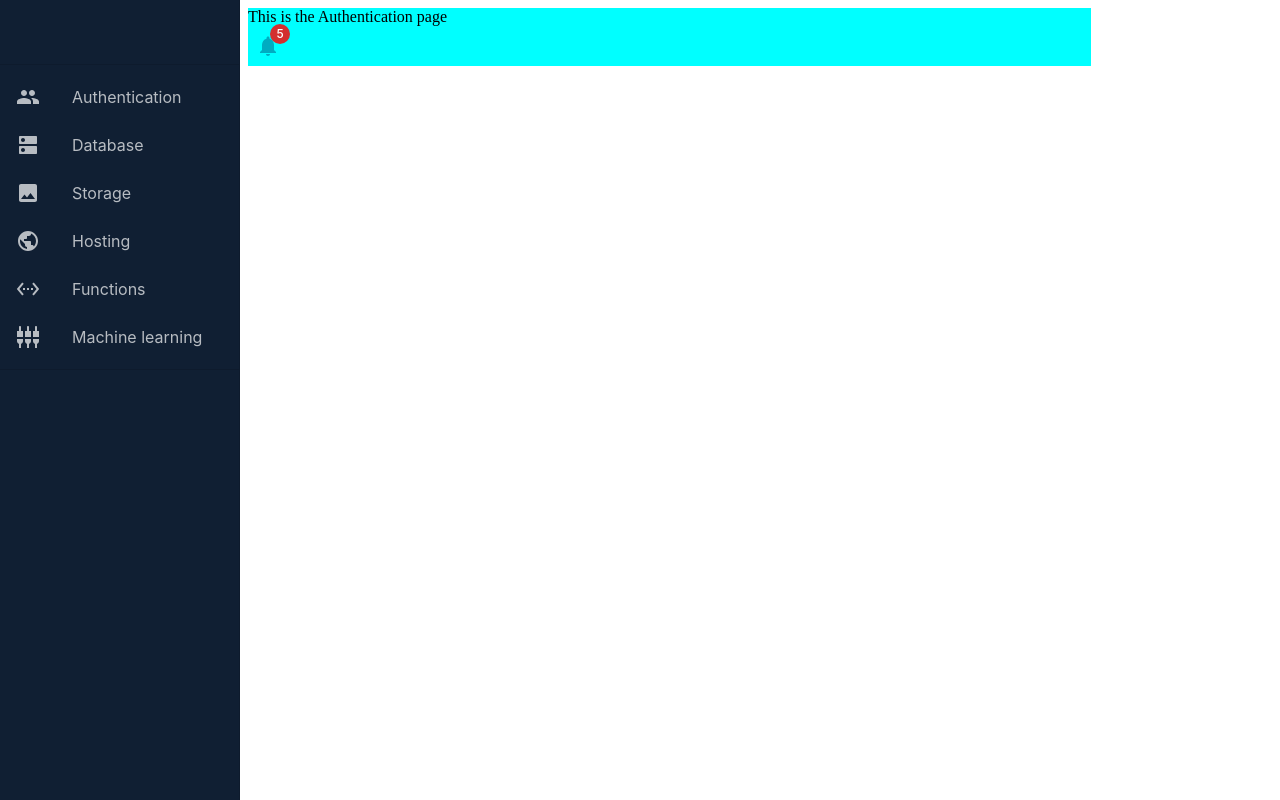
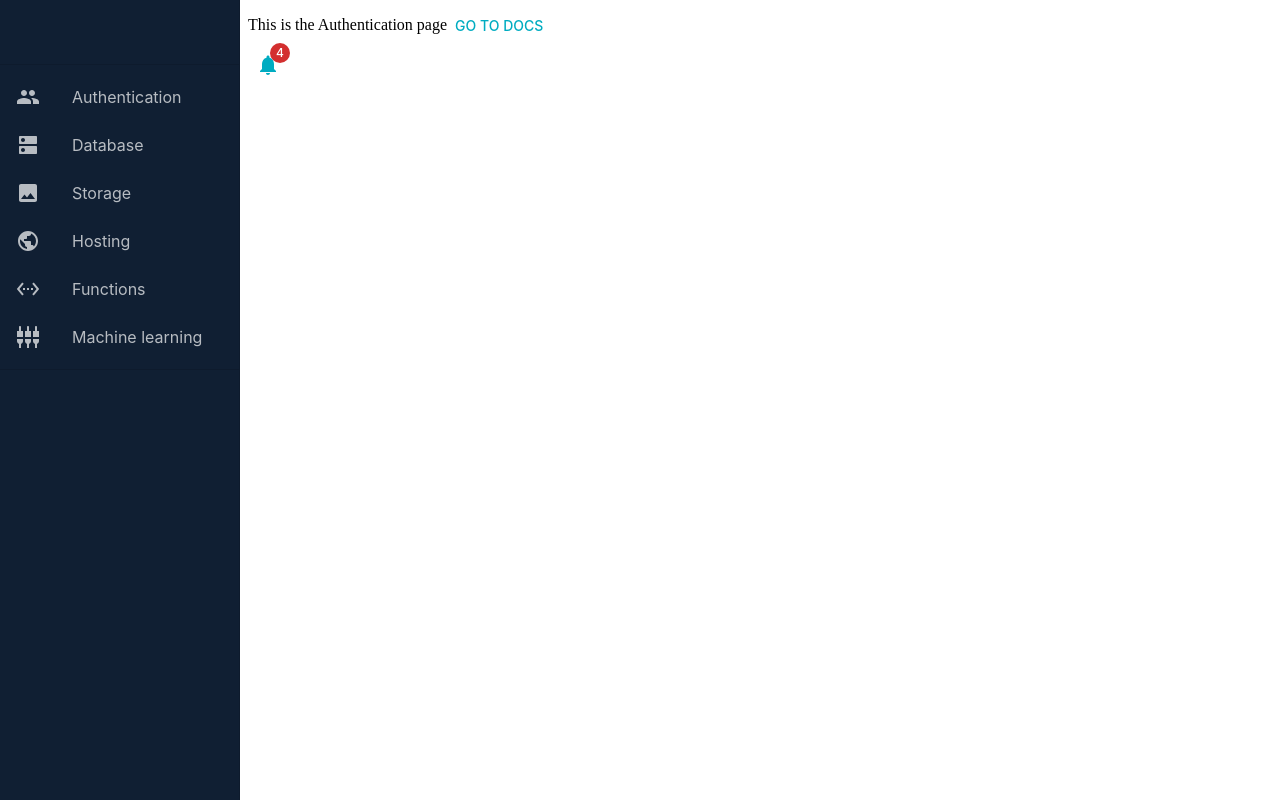
Before and after one commit to josephuche1/Material-ui-tutorials, a React (Create React App) app: page /authentication in a window 1280 px wide. Built offline with nearby package versions, Linux system fonts and the light colour scheme.

Commit message:
Modify Authentication and Notification components

```diff
--- a/src/components/common/BasicMenu/BasicMenu.tsx
+++ b/src/components/common/BasicMenu/BasicMenu.tsx
@@ -5,7 +5,8 @@ import MenuItem from '@mui/material/MenuItem';
 interface IBasicMenuProps {
     anchorEl?: null | HTMLElement,
     open: boolean,
-    handleClose?: () => void
+    handleClose?: () => void,
+    menuItems?: Array<{label: string}>,
 }
 
 const BasicMenu: React.FC<IBasicMenuProps> = (props) => {
@@ -20,9 +21,9 @@ const BasicMenu: React.FC<IBasicMenuProps> = (props) => {
             'aria-labelledby': 'basic-button',
             }}
         >
-            <MenuItem onClick={props.handleClose}>Profile</MenuItem>
-            <MenuItem onClick={props.handleClose}>My account</MenuItem>
-            <MenuItem onClick={props.handleClose}>Logout</MenuItem>
+            {props.menuItems && props.menuItems.map((item, index) => {
+                return <MenuItem key={index} onClick={props.handleClose}>{item.label}</MenuItem>
+            })}
         </Menu>
     </div>
     );
--- a/src/components/common/NotificationBell/NotificationBell.tsx
+++ b/src/components/common/NotificationBell/NotificationBell.tsx
@@ -12,7 +12,13 @@ interface INotificationBellProps {
 }
 
 const NotificationBell: React.FC<INotificationBellProps> = (props) => {
-  const notifications = `You have ${props.badgeContent} notifications`;
+  const notifications = [
+    {label: "Notification 1"},
+    {label: "Notification 2"},
+    {label: "Notification 3"},
+    {label: "Notification 4"}
+]
+  const notification = `You have ${notifications.length} notifications`;
   const noNotifications = "You have no notifications";
   const handleClose = () => {
     setOpen(false);
@@ -25,15 +31,17 @@ const NotificationBell: React.FC<INotificationBellProps> = (props) => {
   const [open, setOpen] = useState<boolean>(false);
   const [anchorEl, setAnchorEl] = useState<null | HTMLElement>(null);
 
+
+
   return (
     <div>
-        <Tooltip title={props.badgeContent && props.badgeContent !== 0 ? notifications : noNotifications }>
+        <Tooltip title={notifications && notifications.length !== 0 ? notification : noNotifications }>
             <IconButton
                 color={props.color}
                 onClick={handleOpen}
             >
                 <Badge
-                    badgeContent={props.badgeContent}
+                    badgeContent={notifications.length}
                     color="error"
                 >
                     <NotificationsIcon />
@@ -44,6 +52,7 @@ const NotificationBell: React.FC<INotificationBellProps> = (props) => {
             anchorEl={anchorEl}
             open={open}
             handleClose={handleClose}
+            menuItems={notifications}
         />
     </div>
   )
--- a/src/pages/Authentication/Authentication.tsx
+++ b/src/pages/Authentication/Authentication.tsx
@@ -1,15 +1,16 @@
 import React from 'react'
 import Grid from '@mui/material/Grid';
 import NotificationBell from '../../components/common/NotificationBell/NotificationBell';
+import CommonButton from '../../components/common/CommonButton/CommonButton';
 
 const Authentication:React.FC = () => {
-
-
   return (
-    <Grid xs={8} sx={{backgroundColor: "cyan"}}>
+    <Grid xs={8}>
         This is the Authentication page
+        <CommonButton>
+            Go to Docs
+        </CommonButton>
         <NotificationBell
-          badgeContent={5}
           color="primary"
         />
     </Grid>
```
